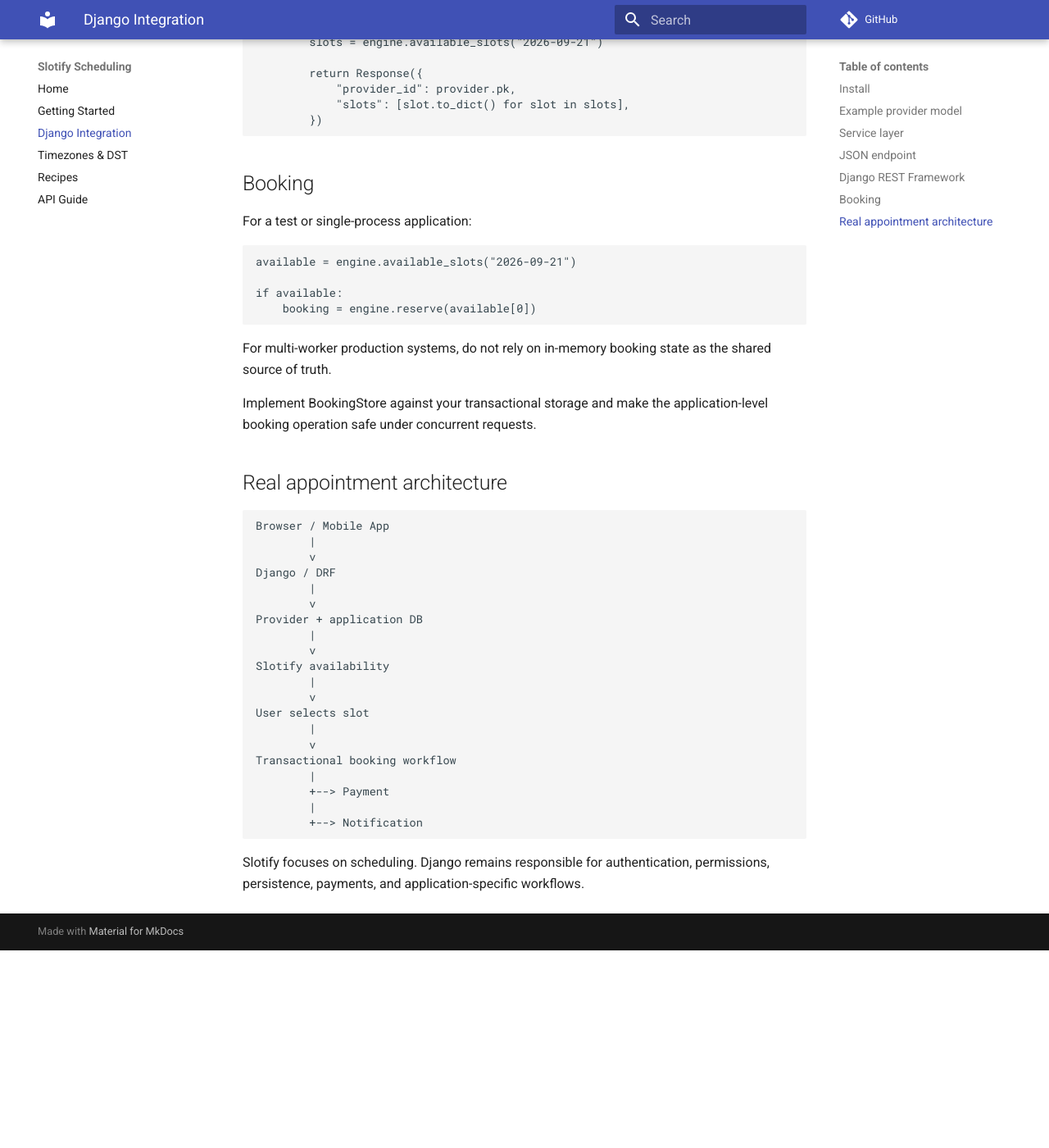
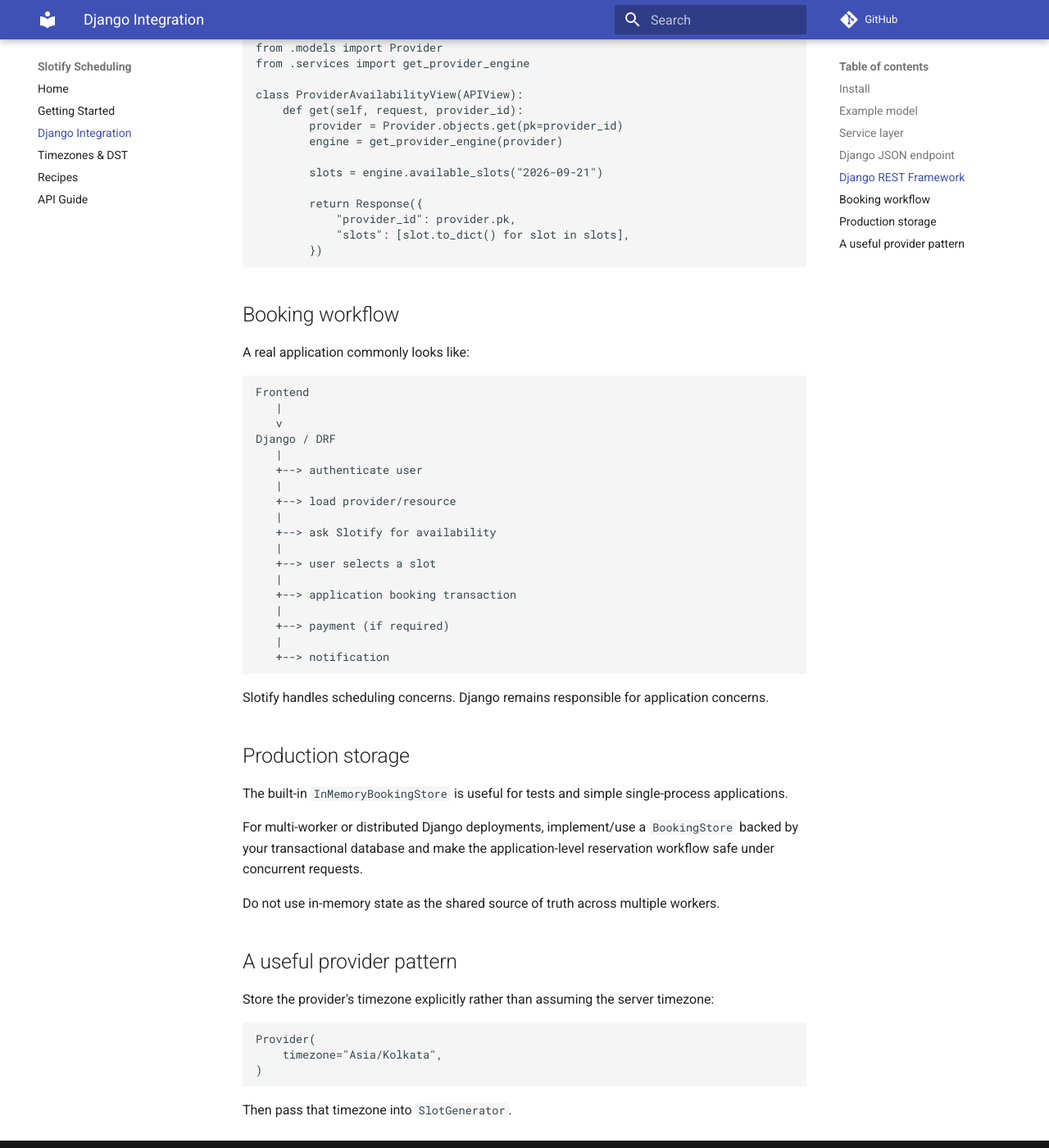
Before and after one commit to failedengineers/Slotify, an MkDocs documentation site: the page built from docs/django.md, in a window 1280 px wide and 1400 px high, scrolled down 1652 px. Shown: the whole window at 82% size. Built offline with MkDocs 1.6.1 and Material for MkDocs 9.7.7, drawn with Linux system fonts in a browser that asks for light colours; comment, search, counter and statistics services are not loaded; before the commit the page ends 2811 px from its top, so only the background shows below that; some of the changed text lies outside the part shown.

Commit message:
docs: improve django.md

```diff
--- a/docs/django.md
+++ b/docs/django.md
@@ -1,6 +1,6 @@
 # Django Integration
 
-Slotify works well as a scheduling layer inside Django. It does not need to be added to INSTALLED_APPS.
+Slotify works as a scheduling layer inside Django and Django REST Framework. It does not need to be added to `INSTALLED_APPS`.
 
 ## Install
 
@@ -18,8 +18,13 @@
     work_start = models.TimeField()
     work_end = models.TimeField()
     slot_duration = models.PositiveIntegerField(default=30)
-    timezone = models.CharField(max_length=64, default="Asia/Kolkata")
+    timezone = models.CharField(
+        max_length=64,
+        default="Asia/Kolkata",
+    )
 ~~~
+
+Your database remains the source of truth for provider/application data.
 
 ## Service layer
 
@@ -41,7 +46,9 @@
     )
 ~~~
 
-## JSON endpoint
+Keeping this in a service module prevents scheduling code from being duplicated across views.
+
+## Django JSON endpoint
 
 ~~~python
 from django.http import JsonResponse
@@ -73,6 +80,7 @@
     def get(self, request, provider_id):
         provider = Provider.objects.get(pk=provider_id)
         engine = get_provider_engine(provider)
+
         slots = engine.available_slots("2026-09-21")
 
         return Response({
@@ -81,44 +89,49 @@
         })
 ~~~
 
-## Booking
+## Booking workflow
 
-For a test or single-process application:
+A real application commonly looks like:
+
+~~~text
+Frontend
+   |
+   v
+Django / DRF
+   |
+   +--> authenticate user
+   |
+   +--> load provider/resource
+   |
+   +--> ask Slotify for availability
+   |
+   +--> user selects a slot
+   |
+   +--> application booking transaction
+   |
+   +--> payment (if required)
+   |
+   +--> notification
+~~~
+
+Slotify handles scheduling concerns. Django remains responsible for application concerns.
+
+## Production storage
+
+The built-in `InMemoryBookingStore` is useful for tests and simple single-process applications.
+
+For multi-worker or distributed Django deployments, implement/use a `BookingStore` backed by your transactional database and make the application-level reservation workflow safe under concurrent requests.
+
+Do not use in-memory state as the shared source of truth across multiple workers.
+
+## A useful provider pattern
+
+Store the provider's timezone explicitly rather than assuming the server timezone:
 
 ~~~python
-available = engine.available_slots("2026-09-21")
-
-if available:
-    booking = engine.reserve(available[0])
+Provider(
+    timezone="Asia/Kolkata",
+)
 ~~~
 
-For multi-worker production systems, do not rely on in-memory booking state as the shared source of truth.
-
-Implement BookingStore against your transactional storage and make the application-level booking operation safe under concurrent requests.
-
-## Real appointment architecture
-
-~~~text
-Browser / Mobile App
-        |
-        v
-Django / DRF
-        |
-        v
-Provider + application DB
-        |
-        v
-Slotify availability
-        |
-        v
-User selects slot
-        |
-        v
-Transactional booking workflow
-        |
-        +--> Payment
-        |
-        +--> Notification
-~~~
-
-Slotify focuses on scheduling. Django remains responsible for authentication, permissions, persistence, payments, and application-specific workflows.
+Then pass that timezone into `SlotGenerator`.
```
Also changed, not shown: other parts of docs/django.md (+1 -1 lines).
